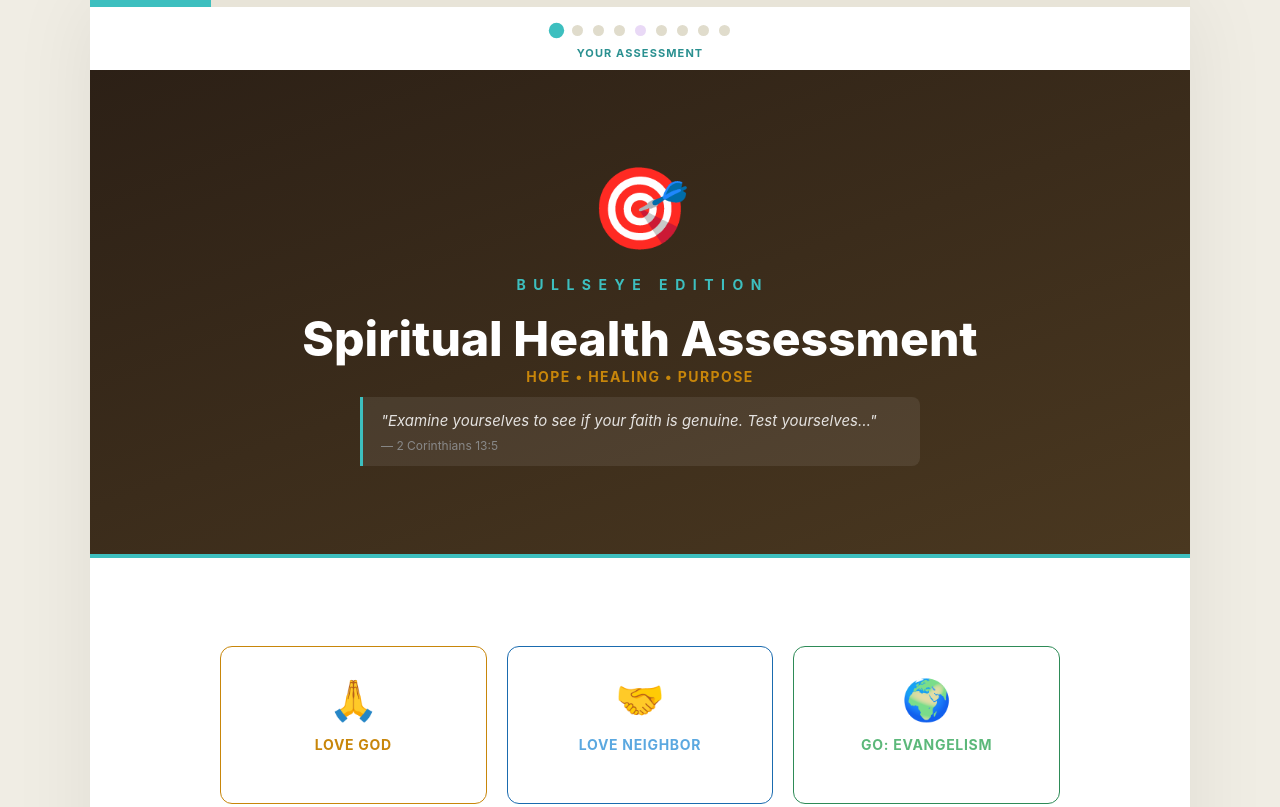
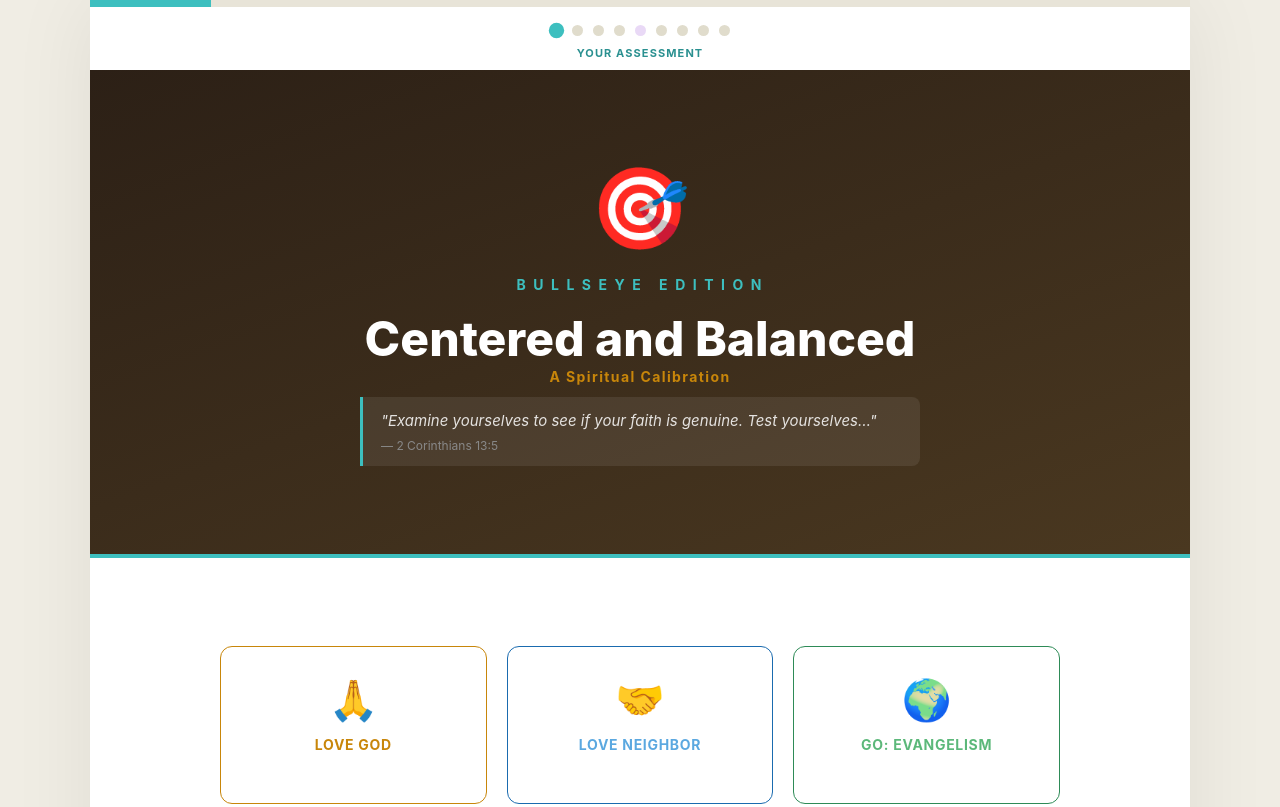
Before and after one commit to alocalgathering/spiritual-health-assessment, a plain HTML site: page index.html in a window 1280 px wide. Shown: the top 807 px of the page. Drawn offline with nearby package versions, Linux system fonts and the light colour scheme.

Commit message:
Rename to Centered and Balanced, tagline to A Spiritual Calibration

```diff
--- a/index.html
+++ b/index.html
@@ -3,11 +3,11 @@
 <head>
 <meta charset="UTF-8"/>
 <meta name="viewport" content="width=device-width, initial-scale=1.0"/>
-<title>Spiritual Health Assessment — A Local Gathering</title>
+<title>Centered and Balanced — A Local Gathering</title>
 </head>
 <body>
 <!-- ============================================================
-  A LOCAL GATHERING — Spiritual Health Assessment
+  A LOCAL GATHERING — Centered and Balanced
   v5 — Full-page open layout
   ============================================================ -->
 <style>
@@ -425,8 +425,8 @@ html,body{margin:0;padding:0;background:#F0EDE4;min-height:100vh;}
     <div class="sha-hero">
       <div class="sha-badge">🎯</div>
       <div class="sha-sub">B U L L S E Y E &nbsp; E D I T I O N</div>
-      <h2>Spiritual Health Assessment</h2>
-      <div class="sha-tagline">HOPE &bull; HEALING &bull; PURPOSE</div>
+      <h2>Centered and Balanced</h2>
+      <div class="sha-tagline">A Spiritual Calibration</div>
       <div class="sha-verse">
         <p>"Examine yourselves to see if your faith is genuine. Test yourselves…"</p>
         <span>— 2 Corinthians 13:5</span>
```
